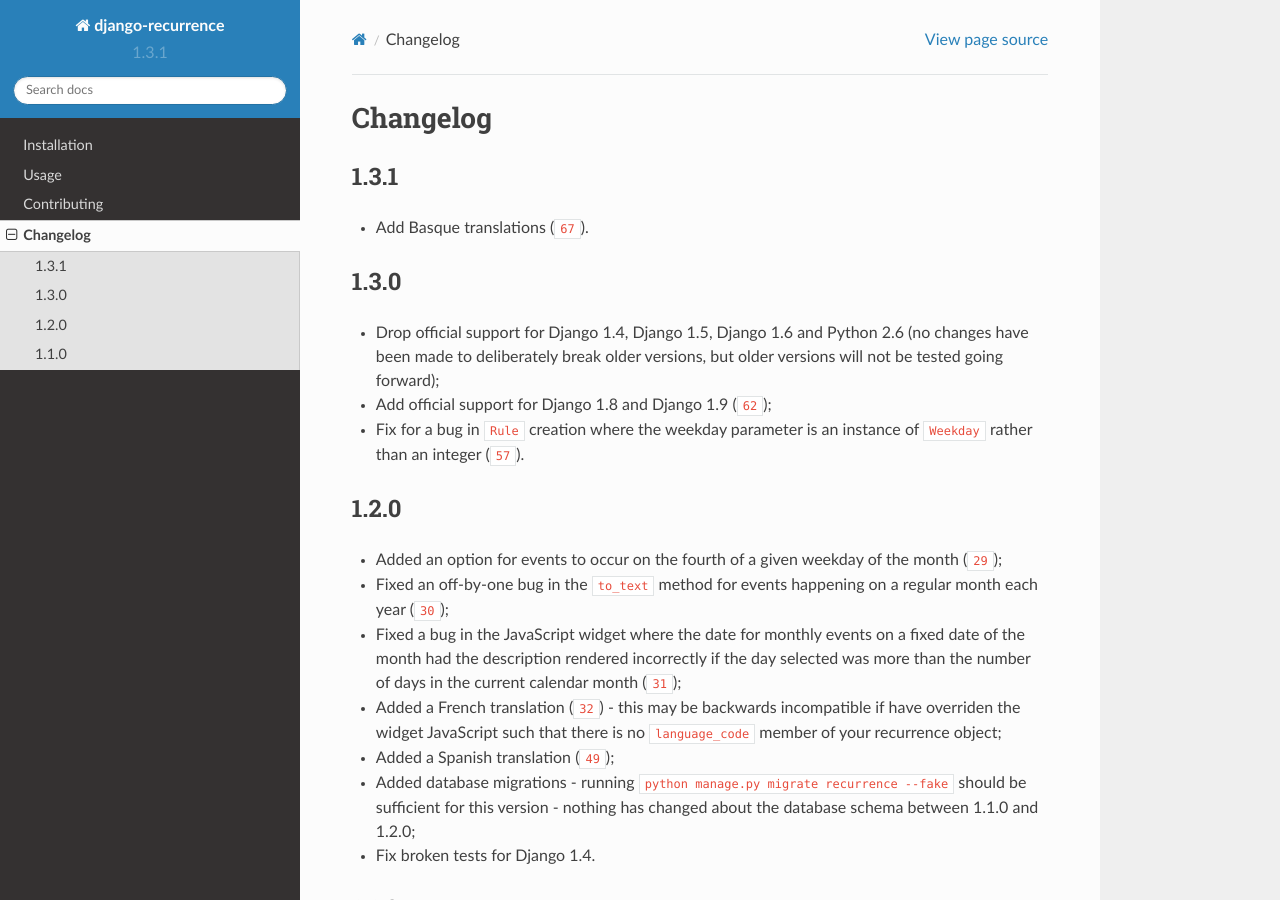
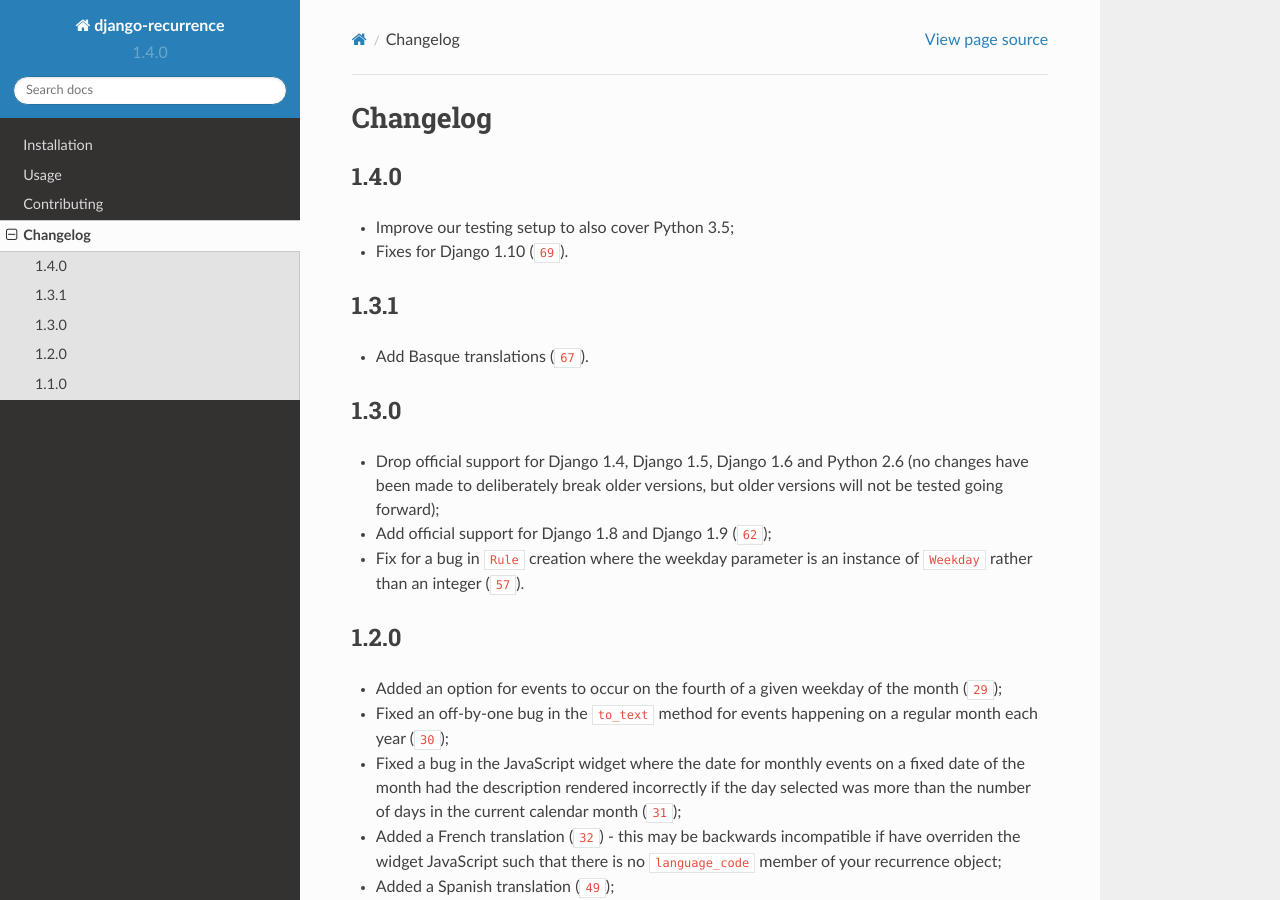
Before and after one commit to jazzband/django-recurrence, a Sphinx documentation site: the page built from docs/changelog.rst, in a window 1280 px wide and 900 px high. Built offline with Sphinx 7.4.7 and the Read the Docs theme 2.0.0, drawn with Linux system fonts in a browser that asks for light colours; cross-references to code outside the pages are shown as plain code.

Commit message:
Version bump

```diff
--- a/docs/changelog.rst
+++ b/docs/changelog.rst
@@ -1,5 +1,11 @@
 Changelog
 =========
+
+1.4.0
+-----
+
+* Improve our testing setup to also cover Python 3.5;
+* Fixes for Django 1.10 (:issue:`69`).
 
 1.3.1
 -----
--- a/docs/conf.py
+++ b/docs/conf.py
@@ -60,9 +60,9 @@ copyright = u'2014, django-recurrence developers'
 # built documents.
 #
 # The short X.Y version.
-version = '1.3.1'
+version = '1.4.0'
 # The full version, including alpha/beta/rc tags.
-release = '1.3.1'
+release = '1.4.0'
 
 # The language for content autogenerated by Sphinx. Refer to documentation
 # for a list of supported languages.
--- a/setup.py
+++ b/setup.py
@@ -43,7 +43,7 @@ else:
 
 setup(
     name='django-recurrence',
-    version='1.3.1',
+    version='1.4.0',
     license='BSD',
 
     description='Django utility wrapping dateutil.rrule',
```
